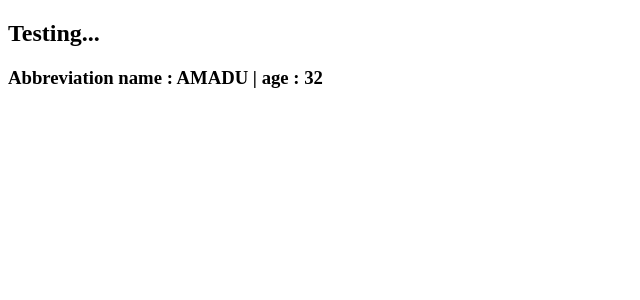
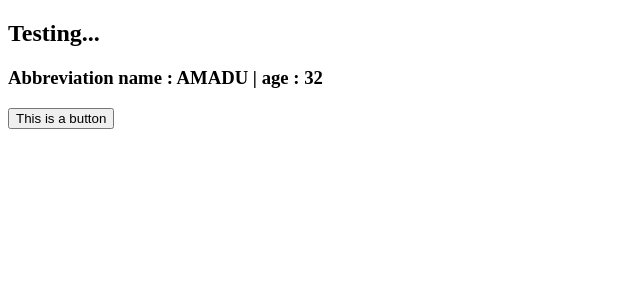
Before and after one commit to ndiayeamadou/vuejs-script-setup, a Vue app: page / in a window 1280 px wide. Shown: the top 300 px of the page, without its empty margins (0-640 px from the left). Built offline with nearby package versions, Linux system fonts and the light colour scheme.

Commit message:
child component w/ old vue (setup func)

```diff
--- a/src/App.vue
+++ b/src/App.vue
@@ -1,8 +1,10 @@
 <template>
   <h2>Testing...</h2>
   <h3 @click="handleHeadingClick">Abbreviation name : {{name}} | age : {{age}}</h3>
+  <MyButton />
 </template>
 
+<!--
 <script setup>
 import { ref } from 'vue'
 
@@ -13,10 +15,12 @@ const handleHeadingClick = () => {
   name.value = 'ELAN'
 }
 </script>
+-->
 
-<!--
 <script>
 import { ref } from 'vue'
+import MyButton from "@/components/MyButton.vue"
+/* import MyButton from "./components/MyButton.vue" */
 
 export default {
   setup() {
@@ -33,6 +37,10 @@ export default {
     }
 
   },
+
+  components: {
+    MyButton
+  }
+
 }
 </script>
- -->
--- /dev/null
+++ b/src/components/MyButton.vue
@@ -0,0 +1,3 @@
+<template>
+    <button>This is a button</button>
+</template>
```
